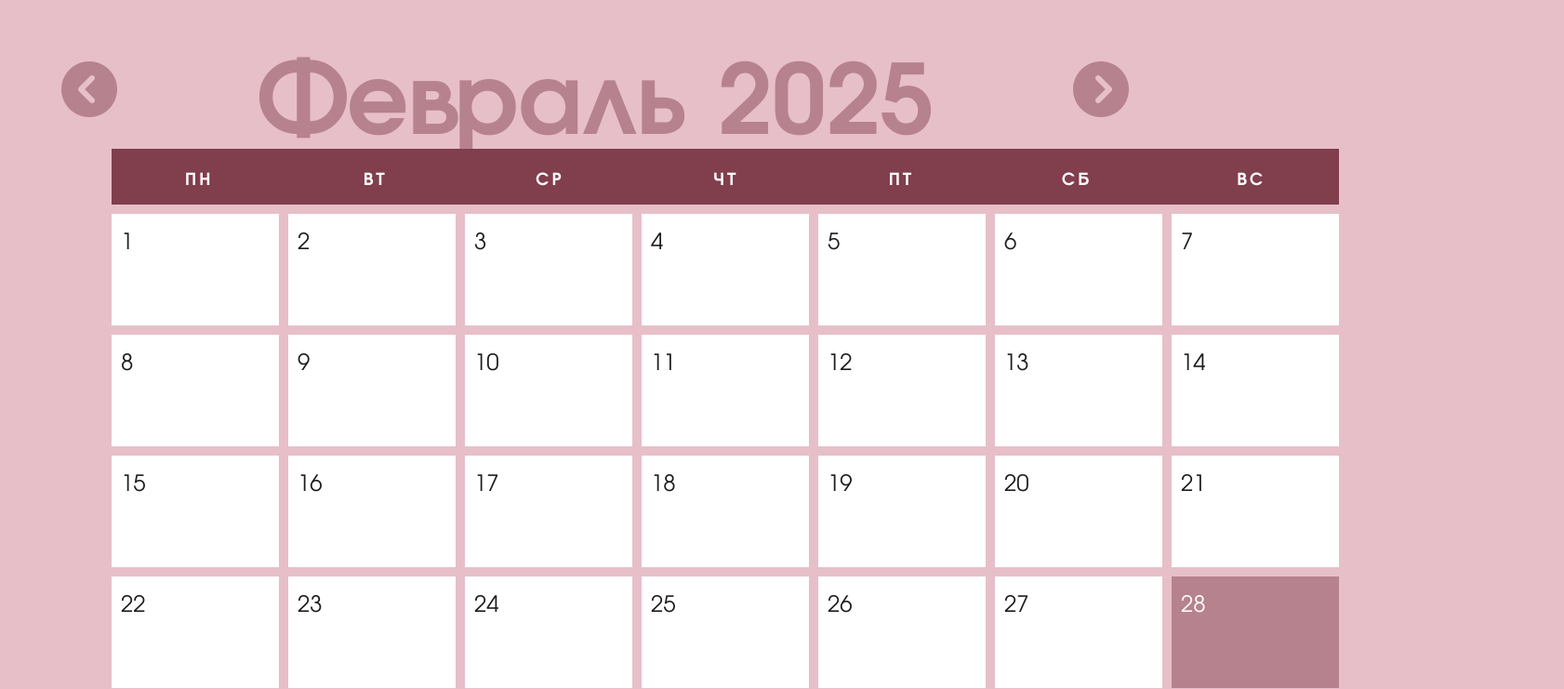
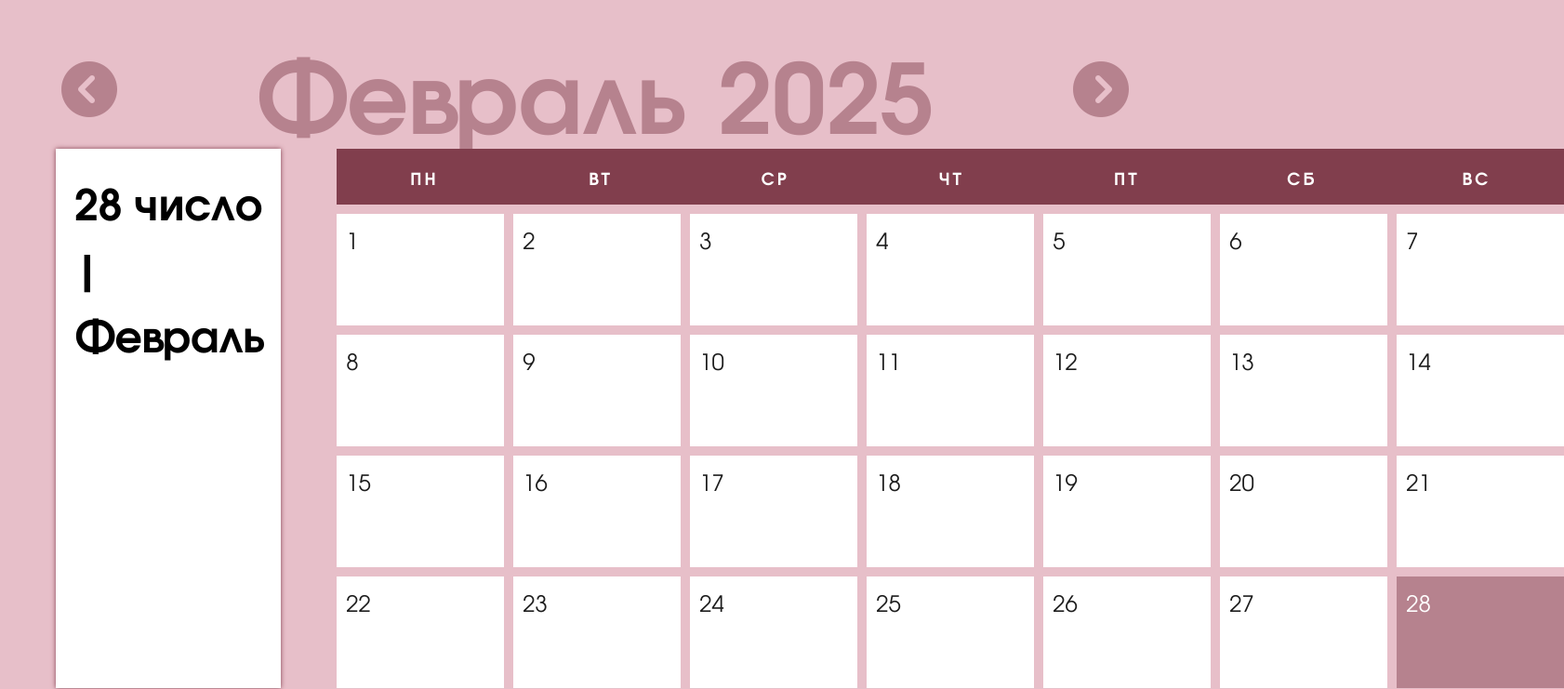
Before and after one commit to Mag1sstr/new-calendar, a React (Vite) app: page / in a window 1280 px wide. Shown: the top 741 px of the page at 93% size, 1682 px wide, since content can reach past the window. Built offline with nearby package versions, Linux system fonts and the light colour scheme.

Commit message:
fixed and added

```diff
--- a/src/components/Calendar/Calendar.module.css
+++ b/src/components/Calendar/Calendar.module.css
@@ -16,9 +16,3 @@
 .wrapper {
   max-width: 1320px;
 }
-
-.info {
-  width: 100%;
-  background-color: #fff;
-  box-shadow: 0 0 5px var(--week-day-background);
-}
--- a/src/components/Calendar/Calendar.tsx
+++ b/src/components/Calendar/Calendar.tsx
@@ -3,13 +3,22 @@ import MonthDays from "../MonthDays/MonthDays";
 import WeekDays from "../WeekDays/WeekDays";
 import styles from "./calendar.module.css";
 import Month from "../Month/Month";
+import DayInfo from "../DayInfo/DayInfo";
 
 export default function Calendar() {
   const currentDate = new Date();
   const [currentYear, setCurrentYear] = useState(currentDate.getFullYear());
   const [currentMonth, setCurrentMonth] = useState(currentDate.getMonth());
+  const [currentDay, setCurrentDay] = useState(currentDate.getDate());
 
   let date = new Date(currentYear, currentMonth + 1, 0);
+  const daysArray = [...Array(date.getDate())].map((_, i) => {
+    return {
+      day: i + 1,
+      title: "",
+      click: false,
+    };
+  });
 
   return (
     <div className={styles.calendar}>
@@ -19,13 +28,20 @@ export default function Calendar() {
         currentYear={currentYear}
         setCurrentYear={setCurrentYear}
       />
-      {/* <h1 className={styles.month}>{monthNames[currentMonth]}</h1> */}
+
       <div className={styles.row}>
-        <div className={styles.info}></div>
+        <DayInfo currentDay={currentDay} currentMonth={currentMonth} />
+        {/* <div className={styles.info}></div> */}
         <div className={styles.wrapper}>
           <WeekDays />
 
-          <MonthDays daysCount={date.getDate()} currentDate={currentDate} />
+          <MonthDays
+            daysArray={daysArray}
+            currentDate={currentDate}
+            currentDay={currentDay}
+            setCurrentDay={setCurrentDay}
+            currentMonth={currentMonth}
+          />
         </div>
       </div>
     </div>
--- /dev/null
+++ b/src/components/DayInfo/DayInfo.module.css
@@ -0,0 +1,9 @@
+.info {
+  padding: 20px;
+  width: 100%;
+  background-color: #fff;
+  box-shadow: 0 0 5px var(--week-day-background);
+}
+.title {
+  font-size: 46px;
+}
--- /dev/null
+++ b/src/components/DayInfo/DayInfo.tsx
@@ -0,0 +1,17 @@
+import { monthNames } from "../../constants/constants";
+import styles from "./DayInfo.module.css";
+
+interface IProps {
+  currentDay: number;
+  currentMonth: number;
+}
+
+export default function DayInfo({ currentDay, currentMonth }: IProps) {
+  return (
+    <div className={styles.info}>
+      <h3 className={styles.title}>
+        {currentDay} число | {monthNames[currentMonth]}
+      </h3>
+    </div>
+  );
+}
--- a/src/components/MonthDays/MonthDays.module.css
+++ b/src/components/MonthDays/MonthDays.module.css
@@ -17,3 +17,6 @@
   background: var(--month-color);
   color: #fff;
 }
+.clicked {
+  border: 4px solid var(--month-color);
+}
--- a/src/components/MonthDays/MonthDays.tsx
+++ b/src/components/MonthDays/MonthDays.tsx
@@ -1,22 +1,42 @@
+import { monthNames } from "../../constants/constants";
+import { IMonthDays } from "../../interfaces/interfaces";
 import styles from "./MonthDays.module.css";
 
 interface IProps {
-  daysCount: number;
+  daysArray: IMonthDays[];
   currentDate: Date;
+  currentDay: number;
+  setCurrentDay: (day: number) => void;
+  currentMonth: number;
 }
 
-export default function MonthDays({ daysCount, currentDate }: IProps) {
+export default function MonthDays({
+  daysArray,
+  currentDate,
+  setCurrentDay,
+  currentDay,
+  currentMonth,
+}: IProps) {
   return (
     <div className={styles.month__days}>
-      {[...Array(daysCount)].map((_, i) => {
+      {daysArray.map((item, i) => {
         return (
           <div
-            key={i}
+            key={item.day}
+            onClick={() => {
+              setCurrentDay(item.day);
+            }}
             className={`${styles.days} ${
-              currentDate.getDate() === i + 1 && styles.current
+              currentDate.getDate() === item.day &&
+              currentDate.getMonth() === currentMonth &&
+              styles.current
+            } ${
+              currentDay === item.day &&
+              currentDate.getDate() !== item.day &&
+              styles.clicked
             }`}
           >
-            <p className={styles.numeric}>{i + 1}</p>
+            <p className={styles.numeric}>{item.day}</p>
           </div>
         );
       })}
--- /dev/null
+++ b/src/interfaces/interfaces.ts
@@ -0,0 +1,5 @@
+export interface IMonthDays {
+  day: number;
+  title: string;
+  click: boolean;
+}
```
